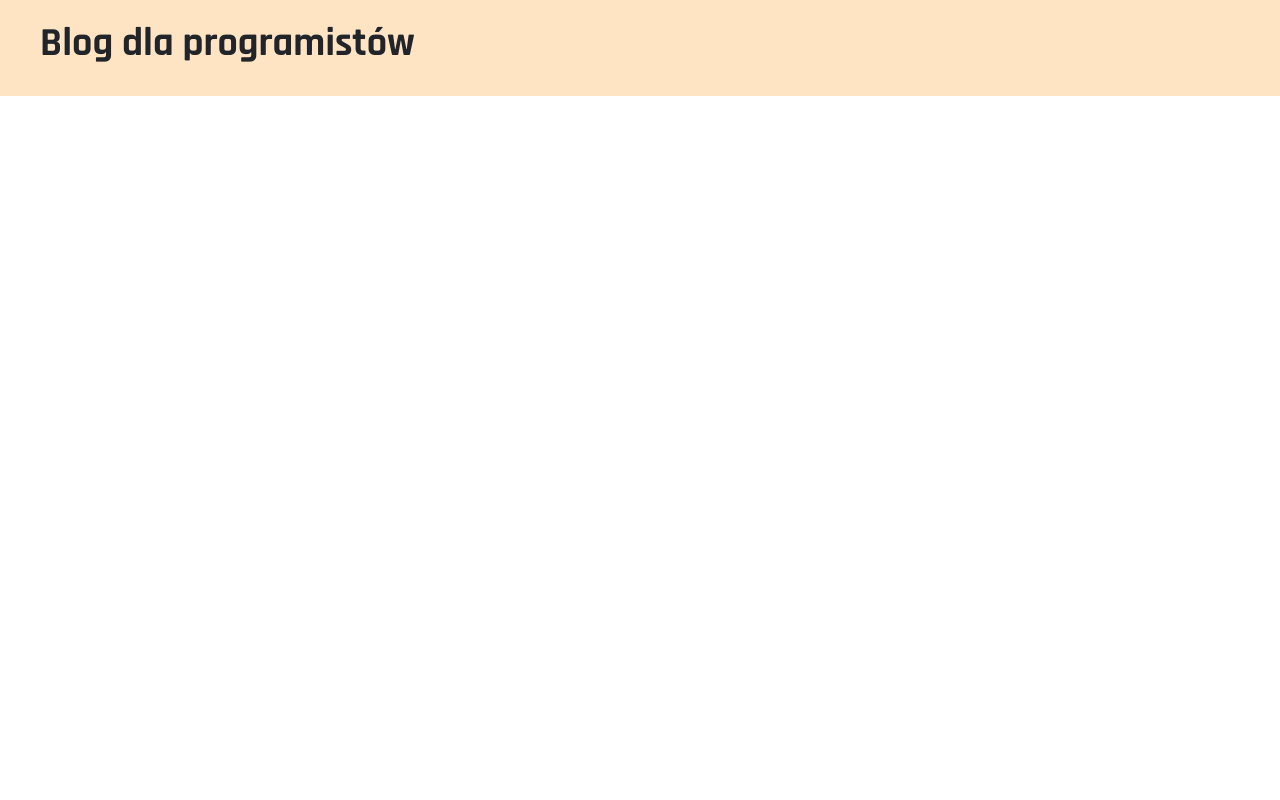
After one commit to LivyyX/Djangocourse, a Django app: template blog/templates/blog/base.html in a window 1280 px wide. The commit adds this page. Run offline with Django 5.2, Linux system fonts and the light colour scheme; the template is opened without the code that fills it, so the values that code supplies are empty.

Commit message:
adding base.html

```diff
--- /dev/null
+++ b/blog/templates/blog/base.html
@@ -0,0 +1,20 @@
+{% load static %}
+<html lang='pl'>
+    <head>
+        <meta charset="utf-8">
+        <title>Blog dla programistów</title>
+        <link href="https://cdn.jsdelivr.net/npm/bootstrap@5.3.3/dist/css/bootstrap.min.css" rel="stylesheet" integrity="sha384-QWTKZyjpPEjISv5WaRU9OFeRpok6YctnYmDr5pNlyT2bRjXh0JMhjY6hW+ALEwIH" crossorigin="anonymous">
+        <link rel='stylesheet' href='{% static 'css/blog.css' %}'>
+        <link href="https://fonts.googleapis.com/css2?family=Inconsolata:wght@200..900&family=Rajdhani:wght@700&display=swap" rel="stylesheet">
+
+    </head>
+<body>
+<div class='header'>
+    <h1>Blog dla programistów</h1>
+</div>
+<div class='col-md-8'>
+    {%block content%}
+    {% endblock %}
+</div>
+</body>
+</html>
```
Also changed, not shown: blog/templates/blog/post_list.html (+3 -17 lines).
